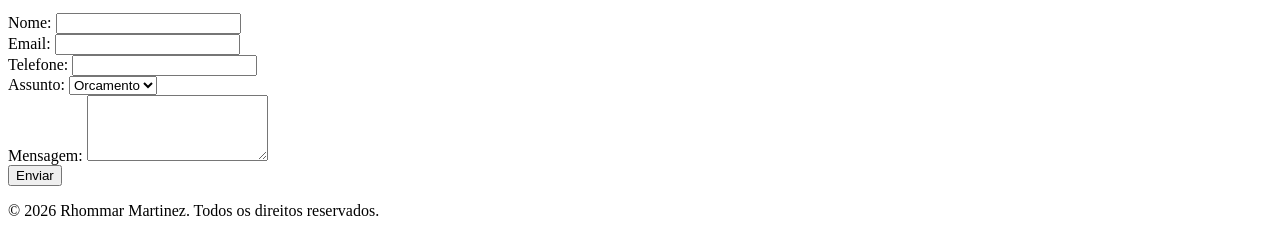
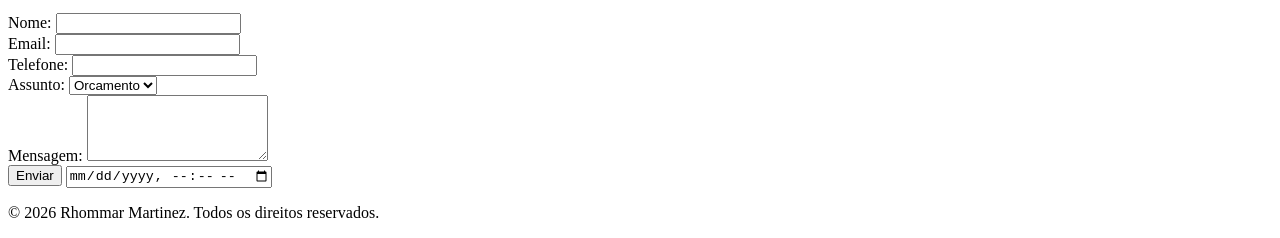
Before and after one commit to rhommardev/frontend-portafolio, a plain HTML site: page index.html in a window 1280 px wide. Shown: the part 705-943 px from the top of the page. Drawn offline with Linux system fonts and the light colour scheme.

Commit message:
adicionau input de data local

```diff
--- a/index.html
+++ b/index.html
@@ -85,11 +85,14 @@
                         <option value="outro">Outro</option>
                     </select>
                     <br>
+
                     <label for="mensagem">Mensagem:</label>
                     <textarea name="mensagem" id="mensagem"  cols="20" rows="4" required></textarea>
                     <br>
 
                     <input type="submit" value="Enviar">
+                    <input type="datetime-local" id="data" name="data">
+                    <br>
 
 
                 </form>
```
